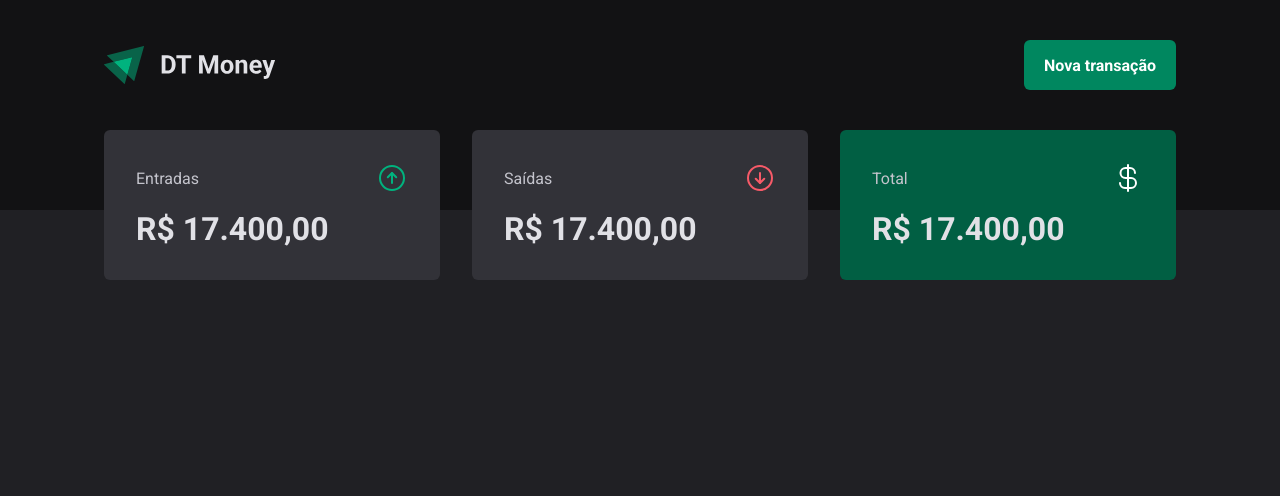
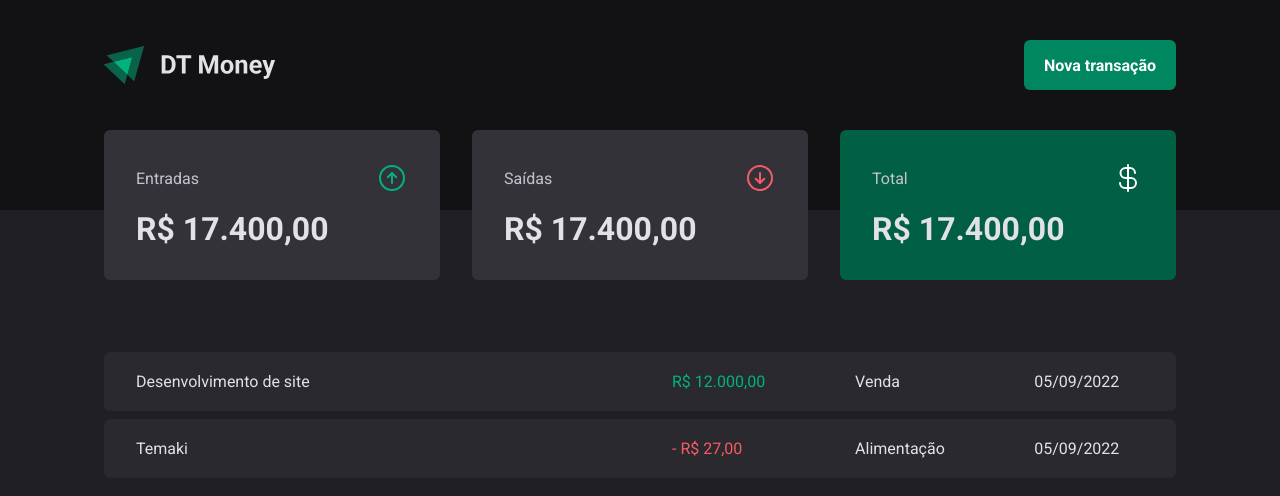
Before and after one commit to Kierico/dtmoney-att, a React (Vite) app: page / in a window 1280 px wide. Shown: the top 496 px of the page. Built offline with nearby package versions, Linux system fonts and the light colour scheme.

Commit message:
1.5 - Tabela de transações

```diff
--- a/src/pages/Transactions/index.tsx
+++ b/src/pages/Transactions/index.tsx
@@ -1,11 +1,38 @@
 import { Header } from "../../components/Header";
 import { Summary } from "../../components/Summary";
+import { PriceHighLight, TransactionContainer, TransactionTable } from "./styles";
 
 export function Transactions() {
     return (
         <div>
             <Header />
             <Summary />
+            <TransactionContainer>
+                <TransactionTable>
+                    <tbody>
+                        <tr>
+                            <td width="50%">Desenvolvimento de site</td>
+                            <td>
+                                <PriceHighLight variant="income">
+                                    R$ 12.000,00
+                                </PriceHighLight>
+                            </td>
+                            <td>Venda</td>
+                            <td>05/09/2022</td>
+                        </tr>
+                        <tr>
+                            <td width="50%">Temaki</td>
+                            <td>
+                                <PriceHighLight variant="outcome">
+                                    - R$ 27,00
+                                </PriceHighLight>
+                            </td>
+                            <td>Alimentação</td>
+                            <td>05/09/2022</td>
+                        </tr>
+                    </tbody>
+                </TransactionTable>
+            </TransactionContainer>
         </div>
     );
 }
--- a/src/pages/Transactions/styles.ts
+++ b/src/pages/Transactions/styles.ts
@@ -0,0 +1,39 @@
+import styled from "styled-components";
+
+export const TransactionContainer = styled.main`
+    width: 100%;
+    max-width: 1120px;
+    margin: 4rem auto 0;
+    padding: 0 1.5rem;
+`;
+
+export const TransactionTable = styled.table`
+    width: 100%;
+    border-collapse: separate;
+    border-spacing: 0 0.5rem;
+
+    /* margin-top: 1.5rem; */
+
+    td {
+        padding: 1.25rem 2rem;
+        background-color: ${props => props.theme["gray-700"]};
+
+        &:first-child {
+            border-top-left-radius: 6px;
+            border-bottom-left-radius: 6px;
+        }
+
+        &:last-child {
+            border-top-right-radius: 6px;
+            border-bottom-right-radius: 6px;
+        }
+    }
+`;
+
+interface PriceHighLightProps {
+    variant: 'income' | 'outcome';
+}
+
+export const PriceHighLight = styled.span<PriceHighLightProps>`
+    color: ${props => props.variant === 'income' ? props.theme["green-300"] : props.theme["red-300"]}
+`;
```
